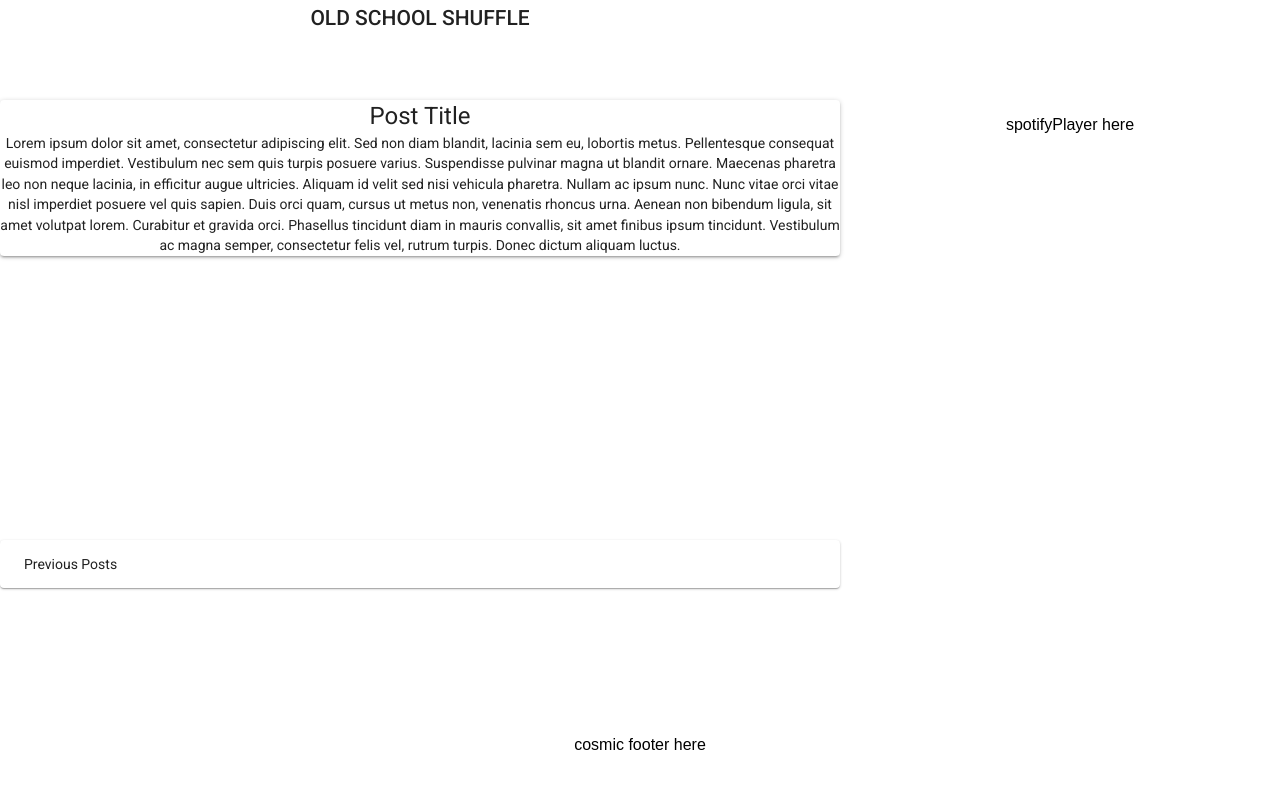
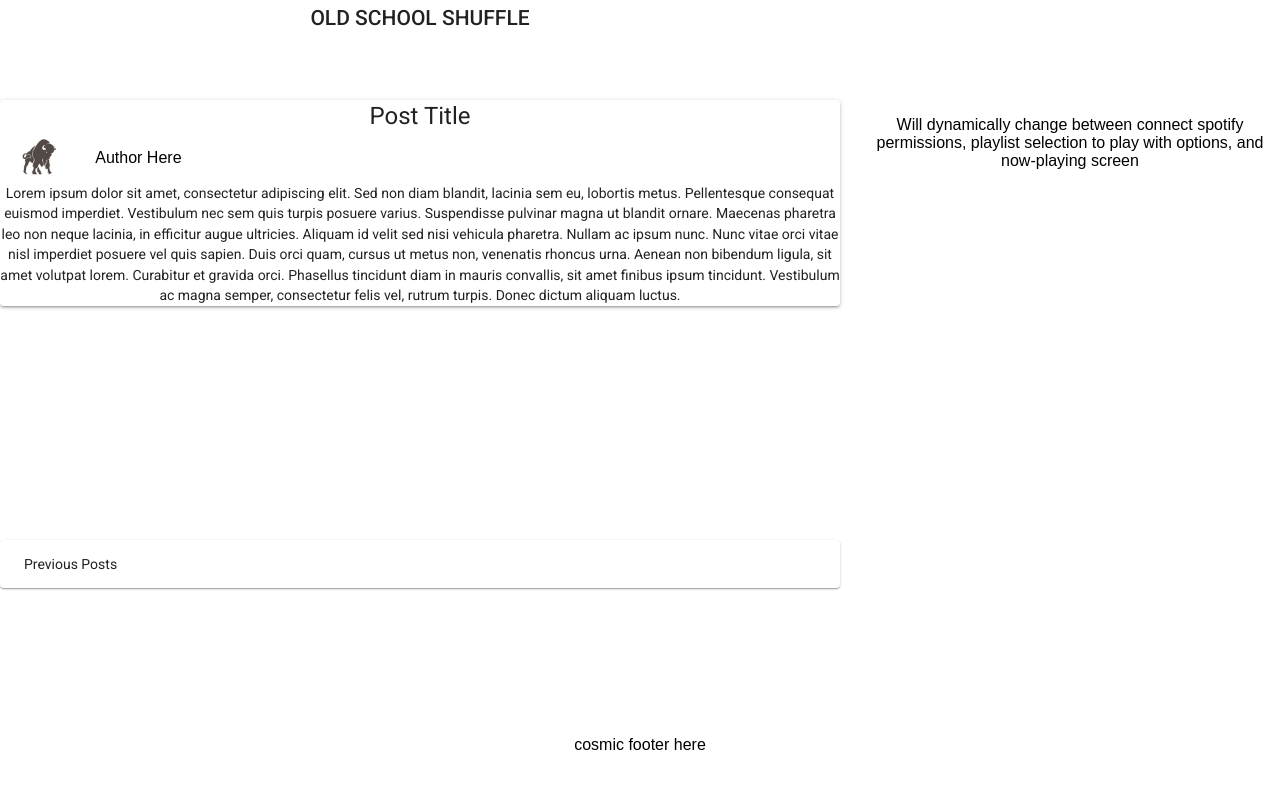
Before and after one commit to cosmicjs/react-spotify-blog, a React app: page / in a window 1280 px wide. Built offline with nearby package versions, Linux system fonts and the light colour scheme.

Commit message:
added spotify container, spotify initial connection, author with avatar components

```diff
--- a/src/components/App.js
+++ b/src/components/App.js
@@ -2,8 +2,9 @@ import React, { Component } from 'react';
 import './App.css';
 import AppBar from '@material-ui/core/Button';
 import Typography from '@material-ui/core/Typography';
-import FeaturedPost from './FeaturedPost'
-import OtherPosts from './OtherPosts'
+import FeaturedPost from './FeaturedPost';
+import OtherPosts from './OtherPosts';
+import SpotifyContainer from './SpotifyContainer';
 
 class App extends Component {
   render() {
@@ -20,7 +21,7 @@ class App extends Component {
           <FeaturedPost></FeaturedPost>
         </div>
         <div className="spotifyPlayer">
-          <p>spotifyPlayer here</p>
+          <SpotifyContainer></SpotifyContainer>
         </div>
         <div className="otherPosts">
           <OtherPosts></OtherPosts>
--- /dev/null
+++ b/src/components/Author.css
@@ -0,0 +1,10 @@
+/*Put CSS for Author Here */
+
+.Author {
+	/*height: 100%;*/
+	max-width:200px;
+	/*width:100%;*/
+	display: flex;
+	justify-content: space-around;
+	align-items: center;
+}
--- /dev/null
+++ b/src/components/Author.js
@@ -0,0 +1,20 @@
+import React, { Component } from 'react';
+import './Author.css';
+import Typography from '@material-ui/core/Typography';
+import classNames from 'classnames';
+import Avatar from '@material-ui/core/Avatar'
+// import avatarImage from '../../public/logo_bellamybuffaloonly.png'
+// import ExpandMoreIcon from '@material-ui/icons/ExpandMore';
+
+class Author extends Component {
+  render() {
+    return (
+      <div className="Author">
+      	<Avatar alt="John Doe" src={process.env.PUBLIC_URL + "/logo_bellamybuffaloonly.png"} />
+        <p>Author Here</p>
+      </div>
+    );
+  }
+}
+
+export default Author;
--- a/src/components/FeaturedPost.css
+++ b/src/components/FeaturedPost.css
@@ -6,4 +6,6 @@
 
 .FeaturedPost {
 	height: 100%;
+	display: flex;
+	align-items: flex-start;
 }
--- a/src/components/FeaturedPost.js
+++ b/src/components/FeaturedPost.js
@@ -2,6 +2,7 @@ import React, { Component } from 'react';
 import './FeaturedPost.css';
 import Typography from '@material-ui/core/Typography';
 import Paper from '@material-ui/core/Paper';
+import Author from './Author';
 
 class FeaturedPost extends Component {
   render() {
@@ -11,6 +12,7 @@ class FeaturedPost extends Component {
       	<Typography variant="headline" component="h3">
       		Post Title
       	</Typography>
+        <Author />
       	<div className="content">
       	<Typography component="p">
       		Lorem ipsum dolor sit amet, consectetur adipiscing elit. Sed non diam blandit, lacinia sem eu, lobortis metus. Pellentesque consequat euismod imperdiet. Vestibulum nec sem quis turpis posuere varius. Suspendisse pulvinar magna ut blandit ornare. Maecenas pharetra leo non neque lacinia, in efficitur augue ultricies. Aliquam id velit sed nisi vehicula pharetra. Nullam ac ipsum nunc. Nunc vitae orci vitae nisl imperdiet posuere vel quis sapien. Duis orci quam, cursus ut metus non, venenatis rhoncus urna. Aenean non bibendum ligula, sit amet volutpat lorem. Curabitur et gravida orci. Phasellus tincidunt diam in mauris convallis, sit amet finibus ipsum tincidunt. Vestibulum ac magna semper, consectetur felis vel, rutrum turpis. Donec dictum aliquam luctus.
--- a/src/components/OtherPosts.js
+++ b/src/components/OtherPosts.js
@@ -1,6 +1,5 @@
 import React, { Component } from 'react';
 import './OtherPosts.css';
-import { withStyles } from '@material-ui/core/styles';
 import ExpansionPanel from '@material-ui/core/ExpansionPanel';
 import ExpansionPanelSummary from '@material-ui/core/ExpansionPanelSummary';
 import ExpansionPanelDetails from '@material-ui/core/ExpansionPanelDetails';
--- /dev/null
+++ b/src/components/SpotifyContainer.css
@@ -0,0 +1,7 @@
+/*Put CSS for SpotifyContainer Here */
+
+.SpotifyContainer {
+	height: 100%;
+	max-width:800px;
+	width:100%;
+}
--- /dev/null
+++ b/src/components/SpotifyContainer.js
@@ -0,0 +1,16 @@
+import React, { Component } from 'react';
+import './SpotifyContainer.css';
+import Typography from '@material-ui/core/Typography';
+// import ExpandMoreIcon from '@material-ui/icons/ExpandMore';
+
+class SpotifyContainer extends Component {
+  render() {
+    return (
+      <div className="SpotifyContainer">
+        <p>Will dynamically change between connect spotify permissions, playlist selection to play with options, and now-playing screen</p>
+      </div>
+    );
+  }
+}
+
+export default SpotifyContainer;
```
Also changed, not shown: src/components/Author.test.js (added, +9 -0 lines), src/components/ConnectSpotify.css (added, +7 -0 lines), src/components/ConnectSpotify.js (added, +16 -0 lines), src/components/ConnectSpotify.test.js (added, +9 -0 lines), src/components/SpotifyContainer.test.js (added, +9 -0 lines), public/logo_bellamybuffaloonly.png (added), src/components/logo.svg (deleted).
